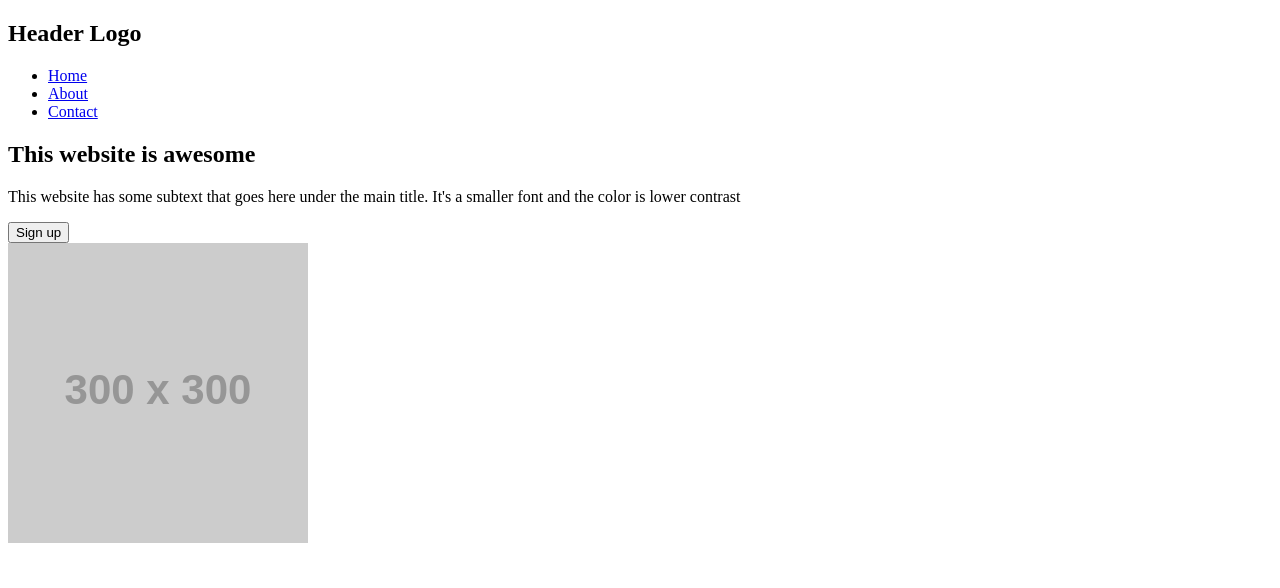
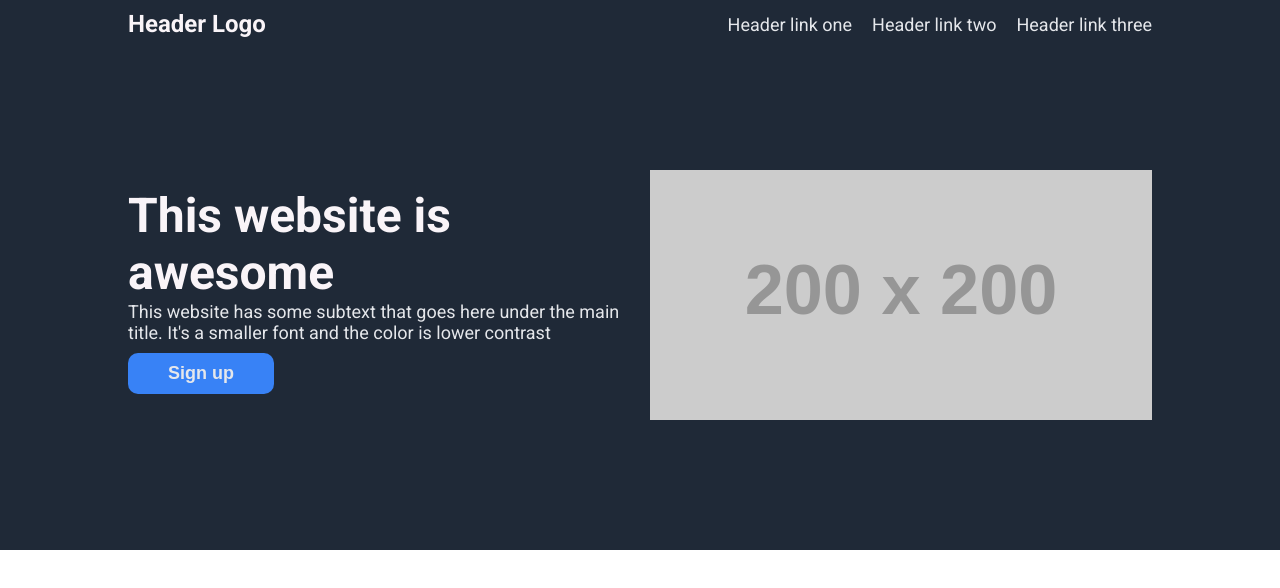
Before and after one commit to hayohtee/odin-landing-page, a plain HTML site: page index.html in a window 1280 px wide. Drawn offline with Linux system fonts and the light colour scheme; placeholder pictures from the web are drawn by us.

Commit message:
Style the header section

```diff
--- a/css/styles.css
+++ b/css/styles.css
@@ -0,0 +1,114 @@
+@import url('https://fonts.googleapis.com/css2?family=Roboto:ital,wght@0,400;0,700;1,400;1,700&display=swap');
+
+* {
+  margin: 0;
+  padding: 0;
+  box-sizing: border-box;
+}
+
+body {
+  font-family: 'Roboto', sans-serif;
+}
+
+header {
+    min-height: 550px;
+    background-color: #1f2937;
+    display: flex;
+    flex-direction: column;
+    gap: 150px;
+    align-items: center;
+}
+
+header > * {
+    width: 80%;
+}
+
+.nav-bar {
+    padding: 10px 0;
+    display: flex;
+    justify-content: space-between;
+    flex-wrap: wrap;
+    height: 20px;
+}
+
+
+.nav-bar ul {
+    display: flex;
+    flex-wrap: wrap;
+    list-style-type: none;
+    gap: 20px;
+    justify-content: center;
+    align-items: center;
+}
+
+.nav-bar .brand {
+    font-size: 24px;
+    color: #f9f4f8;
+}
+.nav-bar a {
+    text-decoration: none;
+    color: #e5e7eb;
+    font-size: 18px;
+}
+
+header .container {
+    display: flex;
+    align-items: center;
+    gap: 20px;
+}
+
+header .container > * {
+    flex-basis: 50%;
+}
+
+img {
+    width: 100%;
+    height: 100%;
+    object-fit: cover;
+}
+
+header .container-info .title {
+    font-size: 48px;
+    font-weight: bold;
+    color: #f9f4f8;
+}
+
+header .container-image {
+    height: 250px;
+}
+
+header .container-info .text {
+    font-size: 18px;
+    color: #e5e7eb;
+}
+
+header .container-info .signup-btn {
+    border: 0;
+    padding: 10px 40px;
+    font-size: 18px;
+    margin: 10px 0;
+    font-weight: bold;
+    background-color: #3882f6;
+    color: #e5e7eb;
+    text-align: center;
+    border-radius: 10px;
+}
+
+@media (max-width: 720px) {
+    .nav-bar {
+        justify-content: space-around;
+    }
+
+    header .container {
+        flex-direction: column;
+        justify-content: space-around;
+    }
+
+    header .container > * {
+        flex-basis: 100%;
+    }
+
+    .container-image {
+        width: 100%;
+    }
+}
--- a/index.html
+++ b/index.html
@@ -1,20 +1,20 @@
 <!DOCTYPE html>
 <html lang="en">
   <head>
-    <meta charset="UTF-8">
-    <meta http-equiv="X-UA-Compatible" content="IE=edge">
-    <meta name="viewport" content="width=device-width, initial-scale=1.0">
+    <meta charset="UTF-8" />
+    <meta http-equiv="X-UA-Compatible" content="IE=edge" />
+    <meta name="viewport" content="width=device-width, initial-scale=1.0" />
     <title>Odin Landing Page</title>
-    <link rel="stylesheet" href="./css/styles.css">
+    <link rel="stylesheet" href="./css/styles.css" />
   </head>
   <body>
     <header>
       <nav class="nav-bar">
         <h1 class="brand">Header Logo</h1>
         <ul>
-                <li><a href="#">Home</a></li>
-                <li><a href="#">About</a></li>
-                <li><a href="#">Contact</a></li>
+          <li><a href="#">Header link one</a></li>
+          <li><a href="#">Header link two</a></li>
+          <li><a href="#">Header link three</a></li>
         </ul>
       </nav>
       <div class="container">
@@ -27,7 +27,10 @@
           <button class="signup-btn">Sign up</button>
         </div>
         <div class="container-image">
-                <img src="https://via.placeholder.com/300" alt="A placeholder image">
+          <img
+            src="https://via.placeholder.com/200"
+            alt="A placeholder image"
+          />
         </div>
       </div>
     </header>
```
Lines whose indentation alone changed are shown as unchanged.
